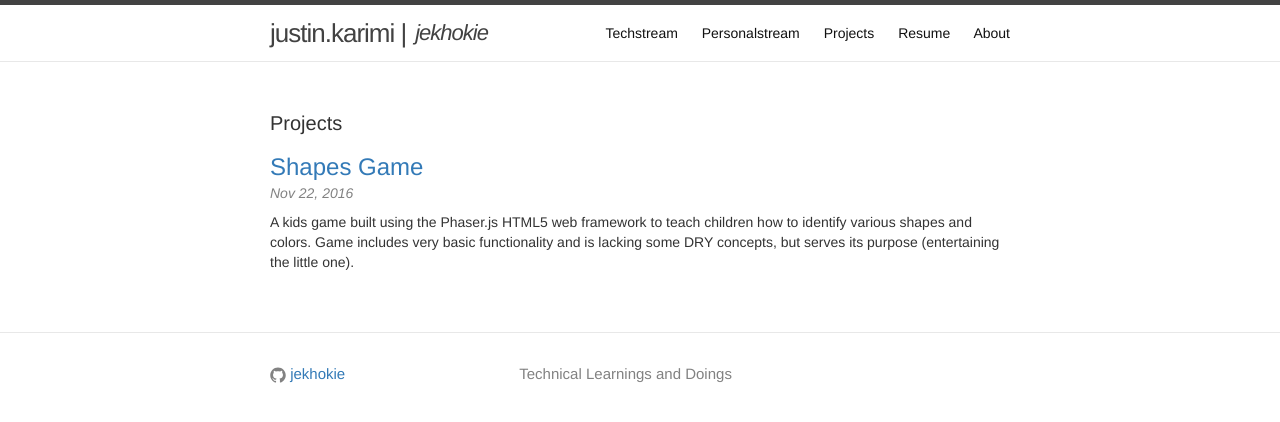
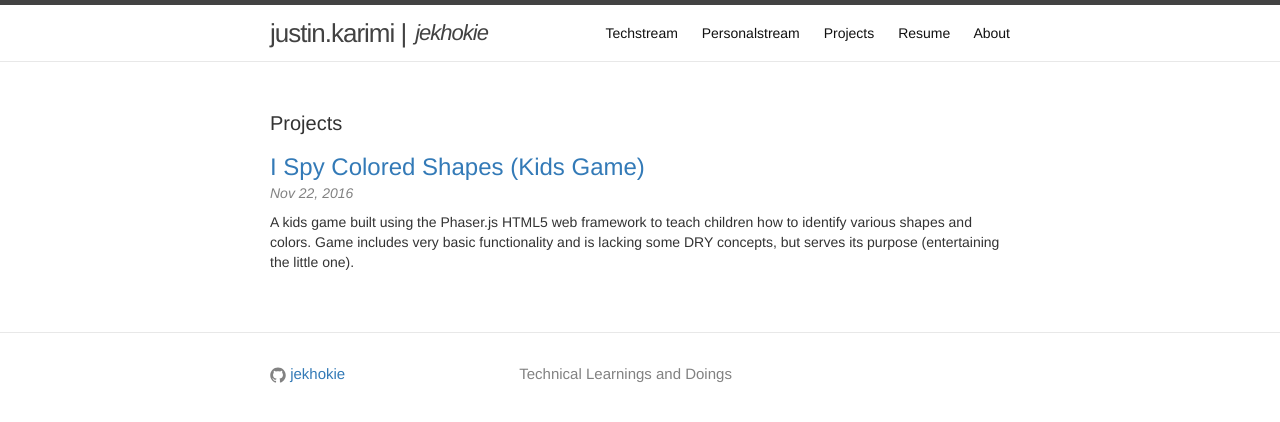
Before and after one commit to jekhokie/jekhokie.github.io, a Jekyll site: the page built from projects.html, in a window 1280 px wide. Shown: the top 422 px of the page. Built offline with Jekyll 4.4.1, drawn with Linux system fonts in a browser that asks for light colours.

Commit message:
Update Project Name for Kids Game
Update the first kids game project name.

```diff
--- a/projects.html
+++ b/projects.html
@@ -11,7 +11,7 @@ weight: 90
     <ul class="post-list">
         <li>
             <h2 class="post-link-container">
-                <a class="post-link" href="../shapes/">Shapes Game</a>
+                <a class="post-link" href="../shapes/">I Spy Colored Shapes (Kids Game)</a>
             </h2>
 
             <div class="post-meta">Nov 22, 2016</div>
```
